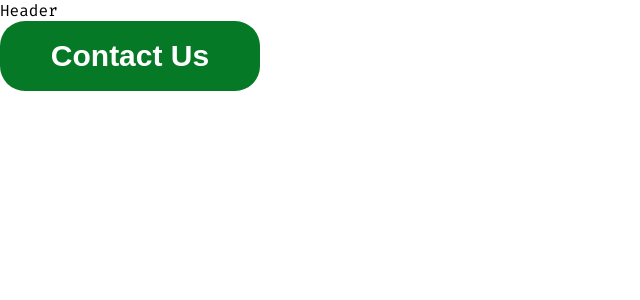
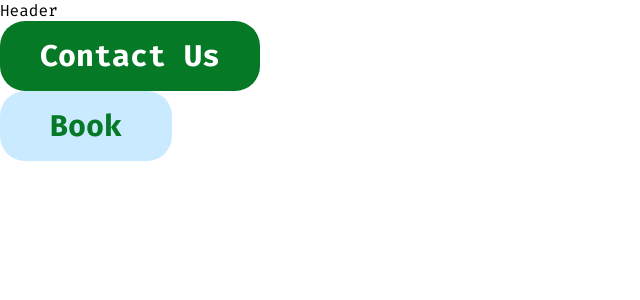
Before and after one commit to RiccardoBiosas/ethereum-workshops, a React (Create React App) app: page / in a window 1280 px wide. Shown: the top 300 px of the page, without its empty margins (0-640 px from the left). Built offline with nearby package versions, Linux system fonts and the light colour scheme.

Commit message:
Add bulk styles with 'css' helper

```diff
--- a/public/index.html
+++ b/public/index.html
@@ -11,7 +11,7 @@
     />
     <link rel="apple-touch-icon" href="%PUBLIC_URL%/logo192.png" />
     <link rel="manifest" href="%PUBLIC_URL%/manifest.json" />
-    <title>React App</title>
+    <title>Solidity</title>
     <link href="https://fonts.googleapis.com/css2?family=Fira+Code:wght@400;500;700&display=swap" rel="stylesheet">
   </head>
   <body>
--- a/src/components/App.js
+++ b/src/components/App.js
@@ -18,6 +18,7 @@ function App() {
       <header className="App-header">
         Header
         <Button>Contact Us</Button>
+        <Button secondary>Book</Button>
       </header>
     </>
   );
--- a/src/components/common/Button.js
+++ b/src/components/common/Button.js
@@ -1,18 +1,29 @@
-import styled from 'styled-components'
+import styled, {css} from 'styled-components'
 
 const Button = styled.button`
     display: block;
-    width: 260px;
+    /* width: ${props => props.secondary ? '172px' : '260px'}; */
     height: 70px;
     box-shadow: none;
     border-radius: 25px;
     border: none;
-    color: #fff;
-    background: #067926;
+    /* color: ${props => props.secondary ? '#067926' : '#fff'};
+    background: ${props => props.secondary ? '#CAEAFF' : '#067926'}; */
+    font-family: 'Fira Code', monospace;
     font-size: 30px;
     font-weight: 700;
     white-space: none;
     cursor: pointer;
+
+    ${props => props.secondary ? css`
+        width: 172px;
+        color: #067926;
+        background: #CAEAFF;
+    ` : css`
+        width: 260px;
+        color: #fff;
+        background: #067926;
+    `}
 `;
 
 export {Button};
```
